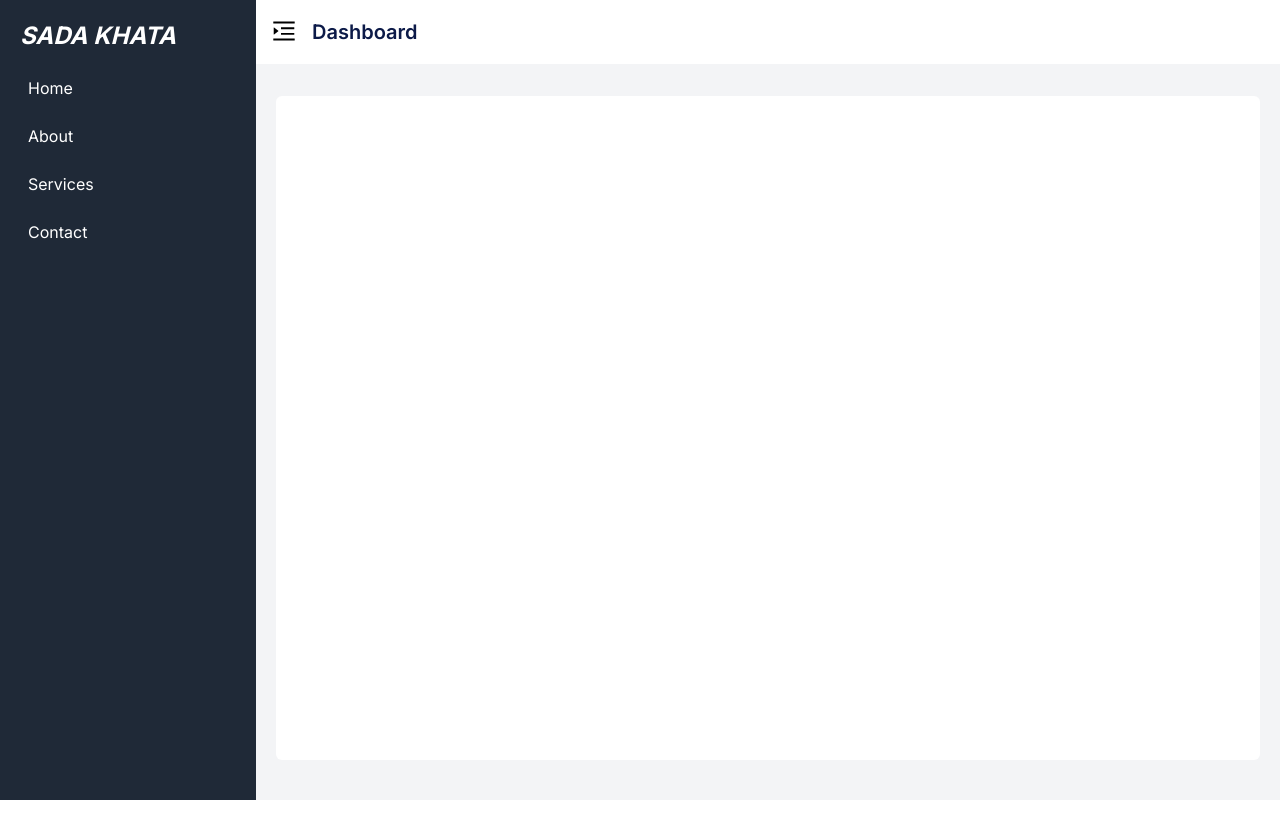
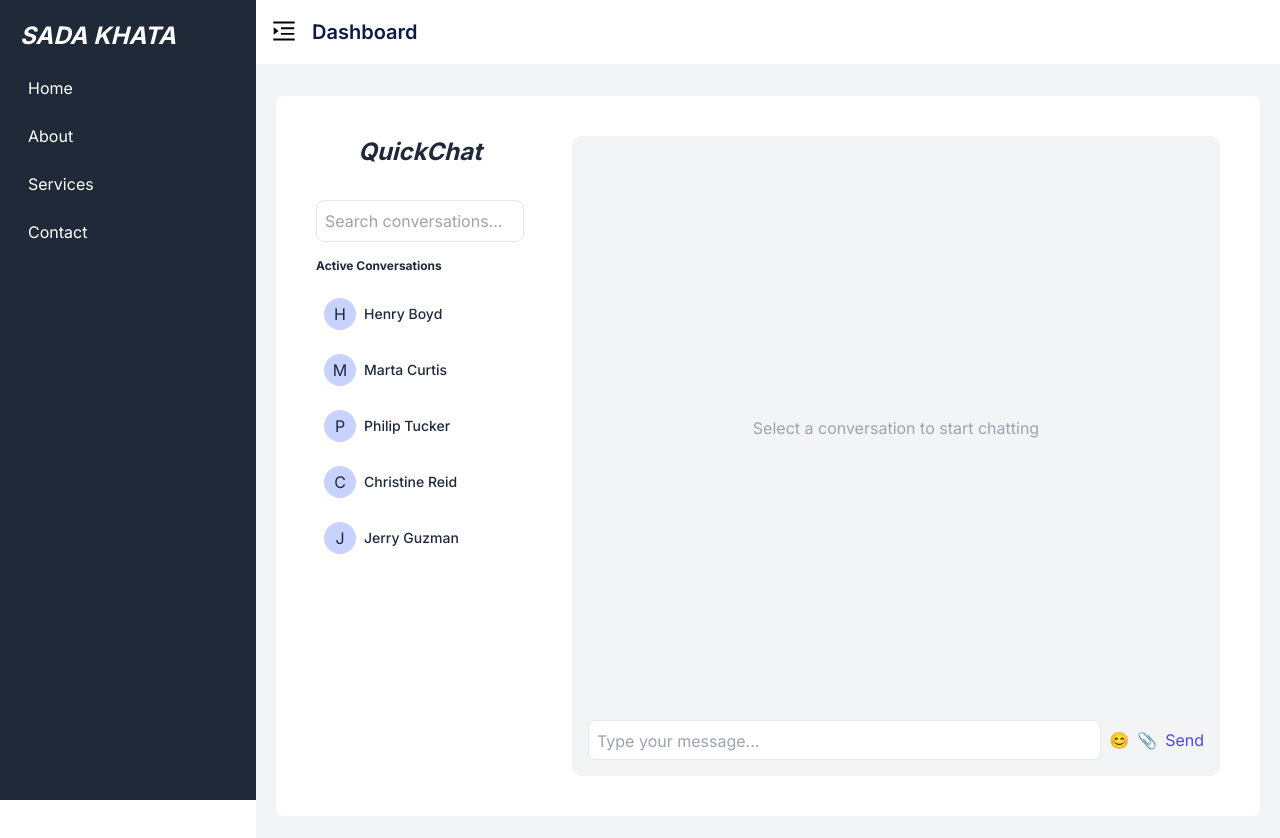
Before and after one commit to AreebMughal/sada-khata, a Next.js app: page /messages in a window 1280 px wide. Shown: the top 838 px of the page. Before the commit the page ends 800 px from the top, so only its background shows below. Built offline with nearby package versions, Linux system fonts and the light colour scheme.

Commit message:
chatbox completed

```diff
--- a/package.json
+++ b/package.json
@@ -21,6 +21,7 @@
     "antd-data-table": "^1.0.1",
     "autoprefixer": "10.4.14",
     "axios": "^1.7.7",
+    "emoji-picker-react": "^4.12.0",
     "eslint": "8.40.0",
     "eslint-config-next": "13.4.2",
     "js-cookie": "^3.0.5",
@@ -45,6 +46,7 @@
     "@types/react": "^18",
     "@types/react-dom": "^18",
     "@types/react-slick": "^0.23.13",
+    "emoji-mart": "^5.6.0",
     "eslint": "^8",
     "eslint-config-next": "14.2.5",
     "postcss": "^8",
--- a/src/app/messages/page.tsx
+++ b/src/app/messages/page.tsx
@@ -1,9 +1,8 @@
+import Chat from '@/components/messages/messages'
 import React from 'react'
 
 export default function Page() {
   return (
-    <div>
-
-    </div>
+    <Chat/>
   )
 }
--- a/src/components/messages/messages.tsx
+++ b/src/components/messages/messages.tsx
@@ -0,0 +1,178 @@
+"use client";
+
+import React, { useState, useRef, useEffect } from "react";
+import EmojiPicker, { EmojiClickData } from "emoji-picker-react";
+
+// Type Definitions
+type UserName =
+  | "Henry Boyd"
+  | "Marta Curtis"
+  | "Philip Tucker"
+  | "Christine Reid"
+  | "Jerry Guzman";
+
+interface Message {
+  from: string;
+  message: string;
+  attachment?: File | null;
+}
+
+// Mock Data
+const conversations: Record<UserName, Message[]> = {
+  "Henry Boyd": [{ from: "Henry", message: "Hey, how are you today? 🌞" }],
+  "Marta Curtis": [
+    { from: "Marta", message: "Hi! Are you coming to the meeting? 📅" },
+    { from: "You", message: "Yes, I’ll be there. 👍" },
+  ],
+  "Philip Tucker": [{ from: "Philip", message: "Let’s catch up soon! 🤝" }],
+  "Christine Reid": [{ from: "Christine", message: "Good morning! ☀️" }],
+  "Jerry Guzman": [{ from: "Jerry", message: "Any updates on the project? 💻" }],
+};
+
+export default function Chat() {
+  const [selectedUser, setSelectedUser] = useState<UserName | null>(null);
+  const [inputMessage, setInputMessage] = useState<string>("");
+  const [chatHistory, setChatHistory] = useState(conversations);
+  const [showEmojiPicker, setShowEmojiPicker] = useState<boolean>(false);
+  const [selectedFile, setSelectedFile] = useState<File | null>(null);
+  const [searchTerm, setSearchTerm] = useState<string>("");
+  const emojiInputRef = useRef<HTMLTextAreaElement>(null);
+
+  const handleSendMessage = () => {
+    if (selectedUser && inputMessage.trim()) {
+      const newMessage: Message = { from: "You", message: inputMessage, attachment: selectedFile };
+      setChatHistory((prev) => ({
+        ...prev,
+        [selectedUser]: [...prev[selectedUser], newMessage],
+      }));
+      setInputMessage("");
+      setSelectedFile(null);
+      setShowEmojiPicker(false);
+    }
+  };
+
+  const handleKeyDown = (e: React.KeyboardEvent) => {
+    if (e.key === "Enter" && !e.shiftKey) {
+      handleSendMessage();
+      e.preventDefault();
+    }
+  };
+
+  const onEmojiClick = (emojiData: EmojiClickData) => {
+    setInputMessage((prev) => prev + emojiData.emoji);
+  };
+
+  const handleFileChange = (e: React.ChangeEvent<HTMLInputElement>) => {
+    if (e.target.files && e.target.files.length > 0) {
+      setSelectedFile(e.target.files[0]);
+    }
+  };
+
+  const filteredUsers = Object.keys(conversations).filter((name) =>
+    name.toLowerCase().includes(searchTerm.toLowerCase())
+  );
+
+  return (
+    <div className="flex h-[86vh] antialiased text-gray-800">
+      <div className="flex flex-row w-full overflow-hidden">
+        {/* Sidebar */}
+        <div className="w-64 bg-white flex-shrink-0 p-6 hidden md:block">
+          <div className="text-center font-bold text-2xl italic mb-8">QuickChat</div>
+
+          {/* Search Bar */}
+          <input
+            type="text"
+            placeholder="Search conversations..."
+            value={searchTerm}
+            onChange={(e) => setSearchTerm(e.target.value)}
+            className="w-full p-2 mb-4 rounded-lg border focus:outline-none focus:border-indigo-300"
+          />
+
+          <div className="text-xs font-bold mb-4">Active Conversations</div>
+          <div className="space-y-2">
+            {filteredUsers.map((name) => (
+              <button
+                key={name}
+                onClick={() => setSelectedUser(name as UserName)}
+                className="w-full flex items-center space-x-2 p-2 hover:bg-gray-100 rounded-lg"
+              >
+                <div className="h-8 w-8 rounded-full bg-indigo-200 flex items-center justify-center">
+                  {name[0]}
+                </div>
+                <span className="text-sm font-medium">{name}</span>
+              </button>
+            ))}
+          </div>
+        </div>
+
+        {/* Chat Window */}
+        <div className="flex-1 p-6">
+          <div className="h-full flex flex-col bg-gray-100 rounded-lg p-4">
+            {selectedUser ? (
+              <>
+                <div className="text-xl font-semibold mb-4">{selectedUser}</div>
+                <div className="flex-grow overflow-y-auto space-y-4 pr-4">
+                  {chatHistory[selectedUser].map((msg, idx) => (
+                    <div
+                      key={idx}
+                      className={`flex ${msg.from === "You" ? "justify-end" : "justify-start"}`}
+                    >
+                      <div
+                        className={`max-w-md p-3 rounded-lg shadow ${
+                          msg.from === "You" ? "bg-indigo-100" : "bg-white"
+                        }`}
+                      >
+                        <p className="whitespace-pre-line">{msg.message}</p>
+                        {msg.attachment && (
+                          <a
+                            href={URL.createObjectURL(msg.attachment)}
+                            target="_blank"
+                            rel="noopener noreferrer"
+                            className="text-indigo-600 underline mt-2 block"
+                          >
+                            {msg.attachment.name}
+                          </a>
+                        )}
+                      </div>
+                    </div>
+                  ))}
+                </div>
+              </>
+            ) : (
+              <div className="h-full flex items-center justify-center text-gray-400">
+                Select a conversation to start chatting
+              </div>
+            )}
+
+            {/* Input Field */}
+            <div className="relative flex items-center mt-4">
+              <textarea
+                ref={emojiInputRef}
+                value={inputMessage}
+                onChange={(e) => setInputMessage(e.target.value)}
+                onKeyDown={handleKeyDown}
+                placeholder="Type your message..."
+                className="w-full h-10 resize-none rounded-lg p-2 border focus:outline-none focus:border-indigo-300"
+              />
+              <button onClick={() => setShowEmojiPicker((prev) => !prev)} className="ml-2">
+                😊
+              </button>
+              {showEmojiPicker && (
+                <div className="absolute bottom-16 left-0 z-10">
+                  <EmojiPicker onEmojiClick={onEmojiClick} />
+                </div>
+              )}
+              <input type="file" onChange={handleFileChange} className="hidden" id="file-upload" />
+              <label htmlFor="file-upload" className="cursor-pointer ml-2">
+                📎
+              </label>
+              <button onClick={handleSendMessage} className="ml-2 text-indigo-600">
+                Send
+              </button>
+            </div>
+          </div>
+        </div>
+      </div>
+    </div>
+  );
+}
```
Also changed, not shown: 1 other file (tests, documents, lock files or other folders).
